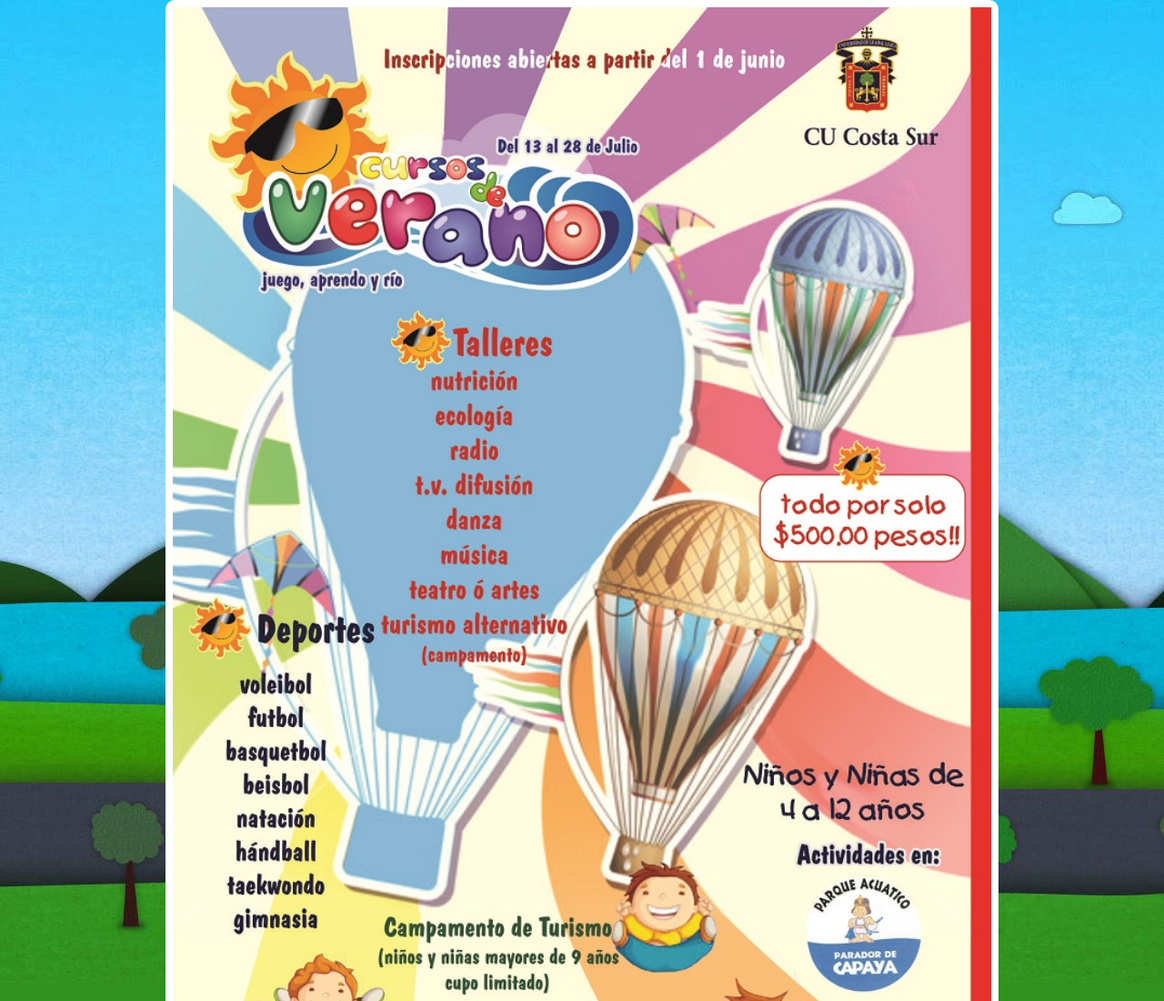
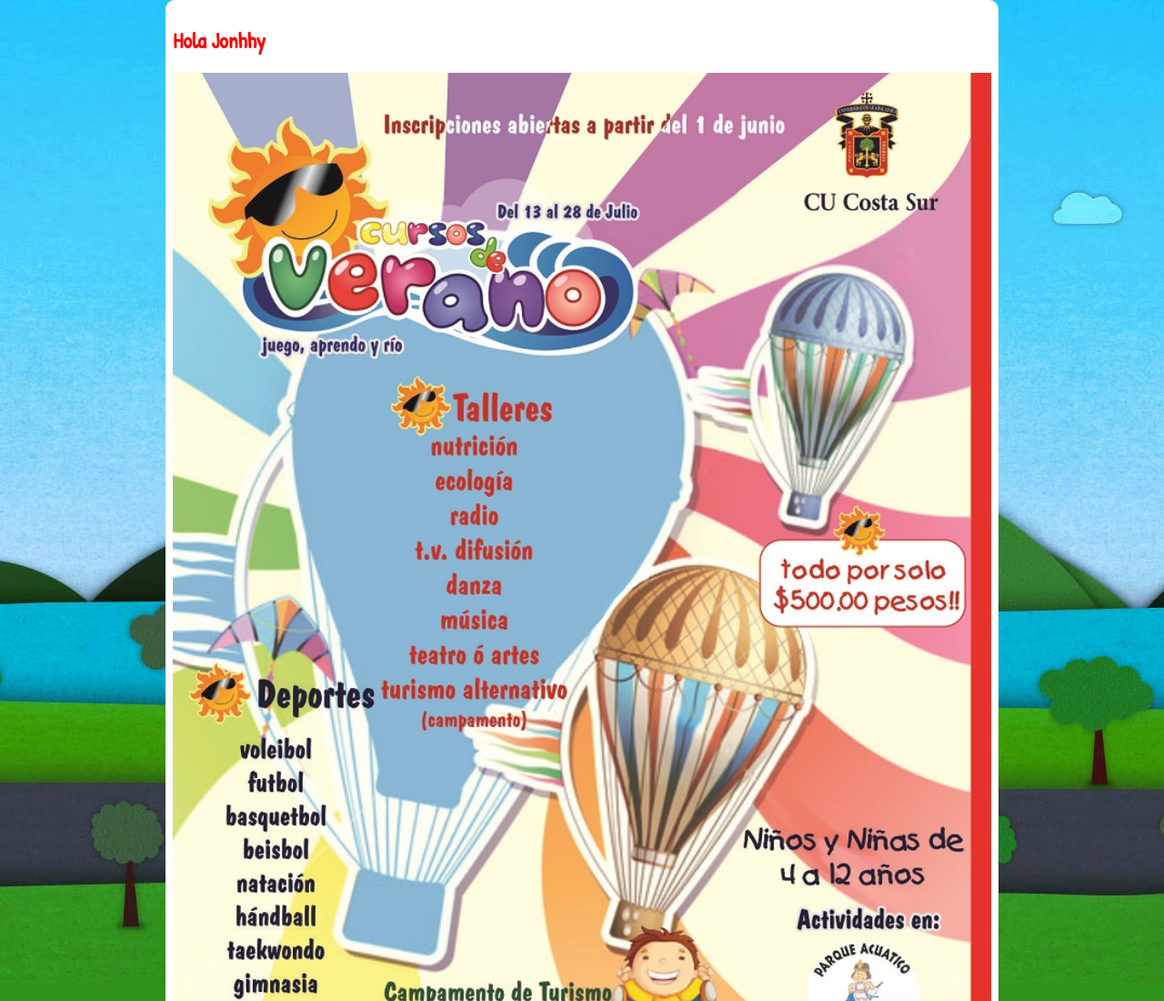
Before and after one commit to futureweb2000/cursos-udg, a plain HTML site: page index.html in a window 1280 px wide. Shown: the top 1100 px of the page at 91% size. Drawn offline with Linux system fonts and the light colour scheme.

Commit message:
Update index.html
d

```diff
--- a/index.html
+++ b/index.html
@@ -68,7 +68,7 @@
 </head>
 <body>
 
-	<section class="main">
+	<section class="main"><h1>Hola Jonhhy</h1>
 		<figure class="foto">
 			<img src="img/cartel.jpg" alt="">
 		</figure>
```
